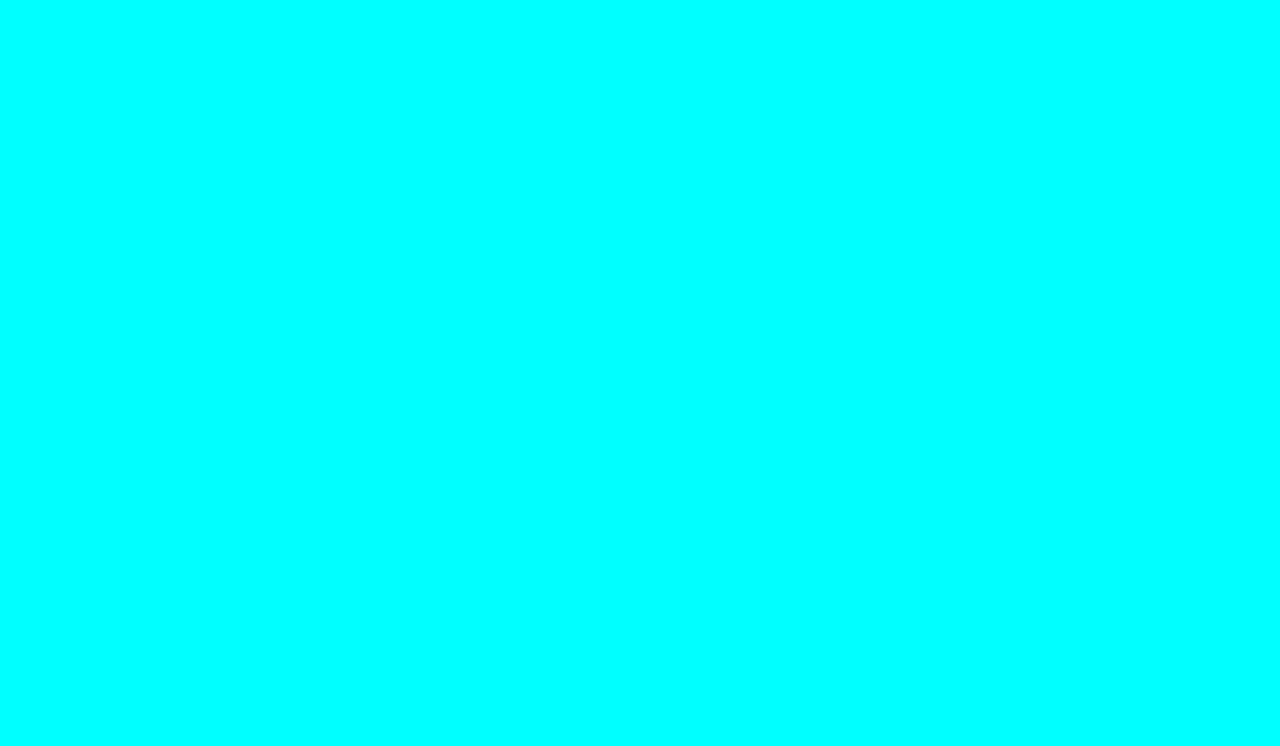
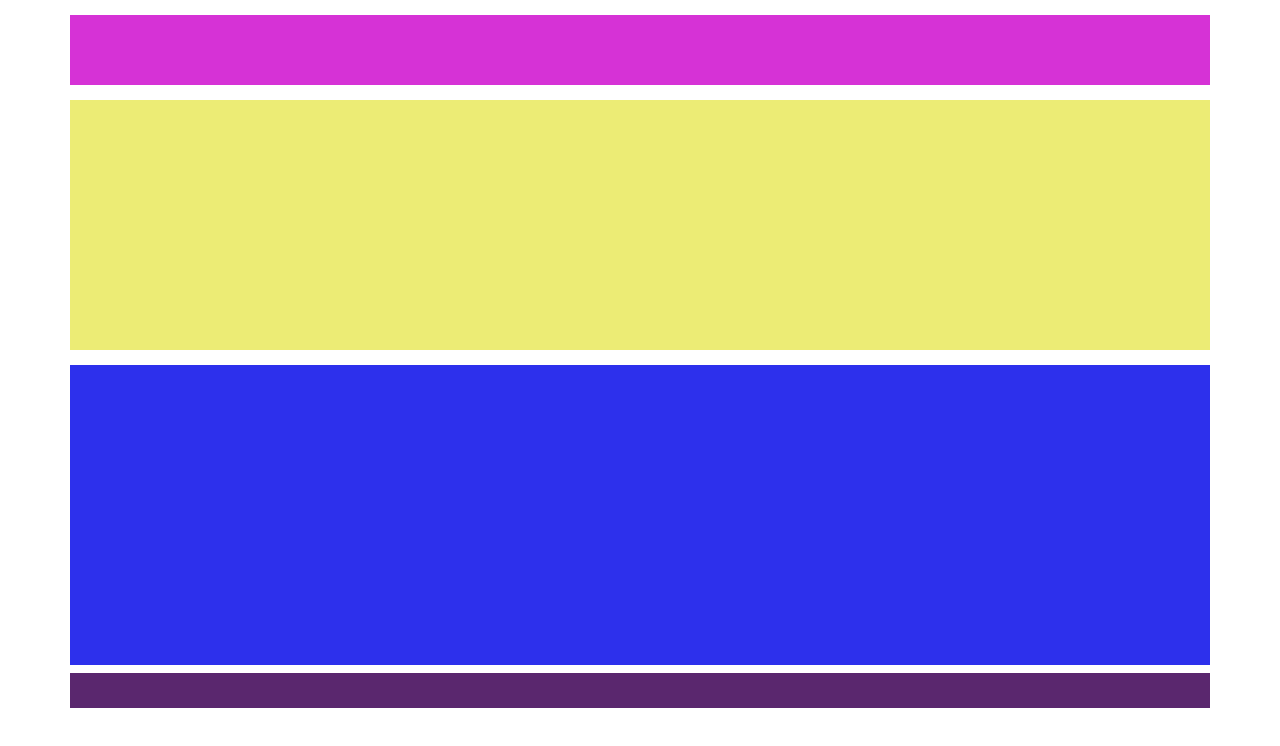
Before and after one commit to Pulcioo/htmlcss-struttura-wp, a plain HTML site: page index.html in a window 1280 px wide. Drawn offline with Linux system fonts and the light colour scheme.

Commit message:
layout senza float

```diff
--- a/index.html
+++ b/index.html
@@ -1,5 +1,5 @@
 <!DOCTYPE html>
-<html lang="en">
+<html lang="it">
 <head>
     <meta charset="UTF-8">
     <meta http-equiv="X-UA-Compatible" content="IE=edge">
@@ -8,6 +8,14 @@
     <title>Wordpress Reboot</title>
 </head>
 <body>
+    <div class="container">
+        <header></header>
 
+        <main></main>
+
+        <article></article>
+
+        <footer></footer>
+    </div>
 </body>
 </html>
--- a/style.css
+++ b/style.css
@@ -1,3 +1,35 @@
-body{
-    background-color: aqua;
+*{
+    margin: 0;
+    padding: 0;
+    box-sizing: border-box;
 }
+
+.container{
+    width: 100%;
+    margin: 0 auto;
+}
+
+header{
+    background-color: rgb(214, 50, 214);
+    height: 70px;
+    margin: 15px 70px;
+}
+
+main{
+    background-color: rgb(236, 236, 117);
+    height: 250px;
+    margin: auto 70px;
+}
+
+article{
+    background-color: rgb(45, 48, 236);
+    height: 300px;
+    margin: 15px 70px;
+    margin-bottom: 0;
+}
+
+footer{
+    background-color: rgb(90, 39, 110);
+    height: 35px;
+    margin: 7.5px 70px;
+}
```
